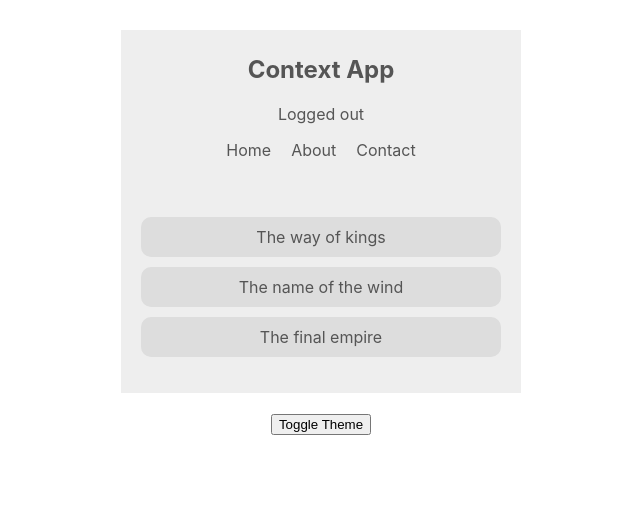
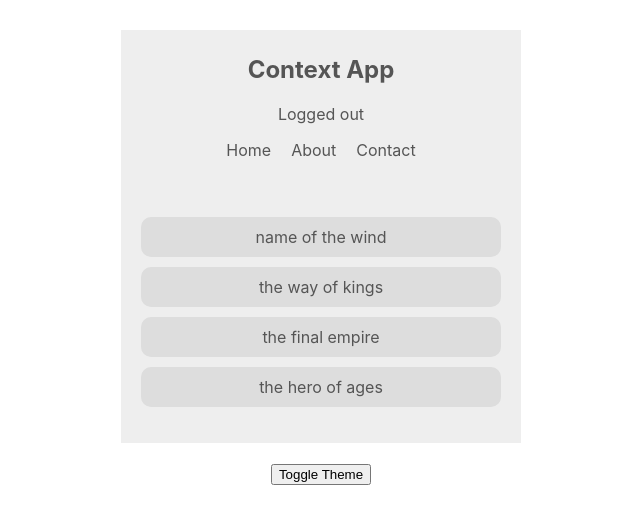
Before and after one commit to rafAmorim8/react-context-hooks, a React (Create React App) app in the folder contextapp/: page / in a window 1280 px wide. Shown: the top 524 px of the page, without its empty margins (319-959 px from the left). Built offline with nearby package versions, Linux system fonts and the light colour scheme.

Commit message:
Adds book list context

```diff
--- a/contextapp/src/App.js
+++ b/contextapp/src/App.js
@@ -1,9 +1,11 @@
 import React from 'react';
+
 import Navbar from './components/Navbar';
 import BookList from './components/BookList';
 import ThemeContextProvider from './contexts/ThemeContext';
 import ThemeToggle from './components/ThemeToggle';
 import AuthContextProvider from './contexts/AuthContext';
+import BookContextProvider from './contexts/BookContext';
 
 function App() {
   return (
@@ -11,7 +13,9 @@
       <ThemeContextProvider>
         <AuthContextProvider>
           < Navbar />
-          < BookList />
+          <BookContextProvider>
+            < BookList />
+          </BookContextProvider>
           <ThemeToggle />
         </AuthContextProvider>
       </ThemeContextProvider>
--- a/contextapp/src/components/BookList.js
+++ b/contextapp/src/components/BookList.js
@@ -1,15 +1,19 @@
 import React, { useContext } from 'react';
 import { ThemeContext } from '../contexts/ThemeContext';
+import { BookContext } from '../contexts/BookContext';
 
 const BookList = () => {
     const {isLightTheme, light, dark } = useContext(ThemeContext);
+    const { books } = useContext(BookContext);
     const theme = isLightTheme ? light: dark;
     return (
         <div className="book-list" style={{background: theme.bg, color: theme.syntax}}>
             <ul>
-                <li style={{background: theme.ui}}>The way of kings</li>
-                <li style={{background: theme.ui}}>The name of the wind</li>
-                <li style={{background: theme.ui}}>The final empire</li>
+                {books.map(book => {
+                    return (
+                        <li key={book.id} style={{background: theme.ui}}>{book.title}</li>
+                    )
+                })}
             </ul>
         </div>
     );
--- /dev/null
+++ b/contextapp/src/contexts/BookContext.js
@@ -0,0 +1,19 @@
+import React, { createContext, useState } from 'react';
+
+export const BookContext = createContext();
+
+const BookContextProvider = (props) => {
+  const [books, setBooks] = useState([
+    {title: 'name of the wind', id: 1},
+    {title: 'the way of kings', id: 2},
+    {title: 'the final empire', id: 3},
+    {title: 'the hero of ages', id: 4}
+  ]);
+  return (
+    <BookContext.Provider value={{books}}>
+      {props.children}
+    </BookContext.Provider>
+  );
+}
+
+export default BookContextProvider;
```
